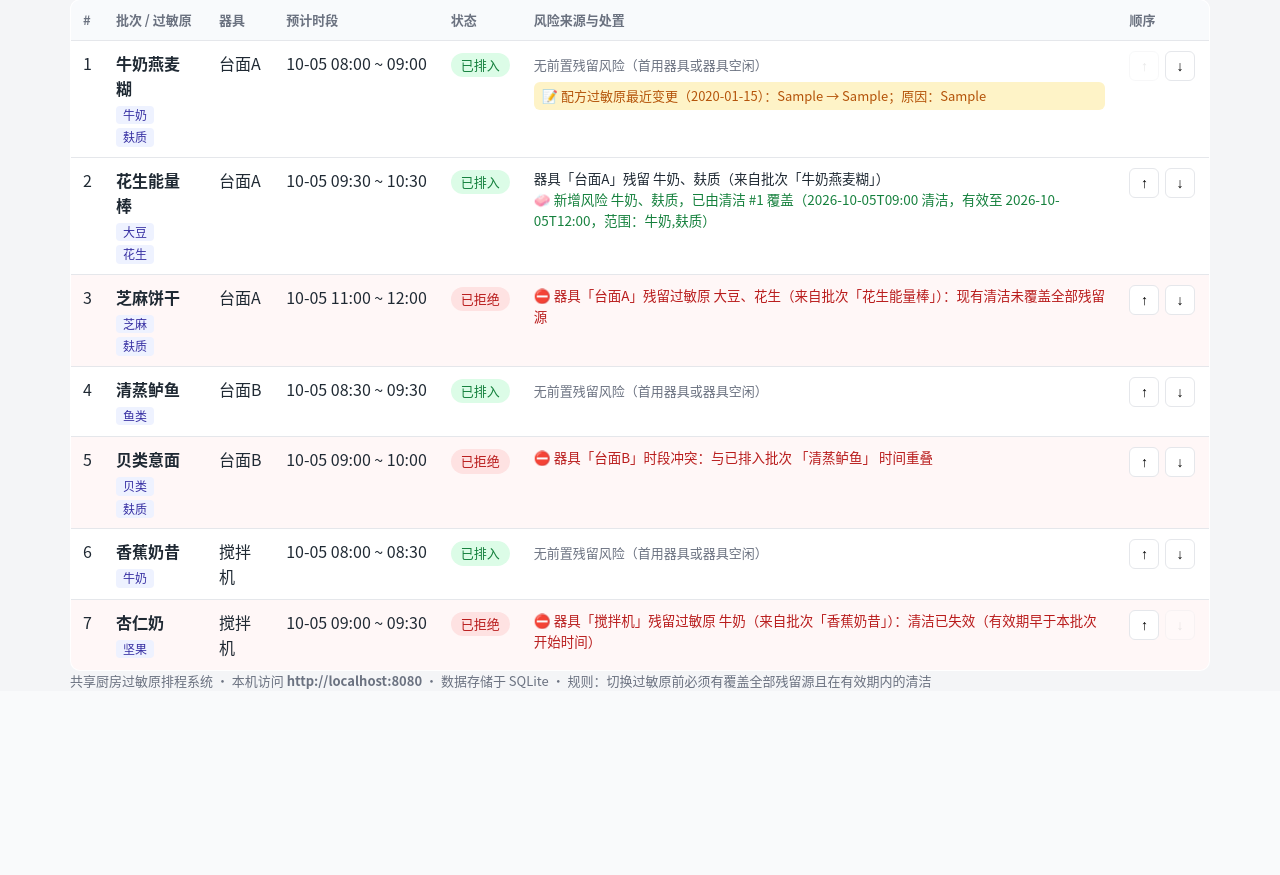
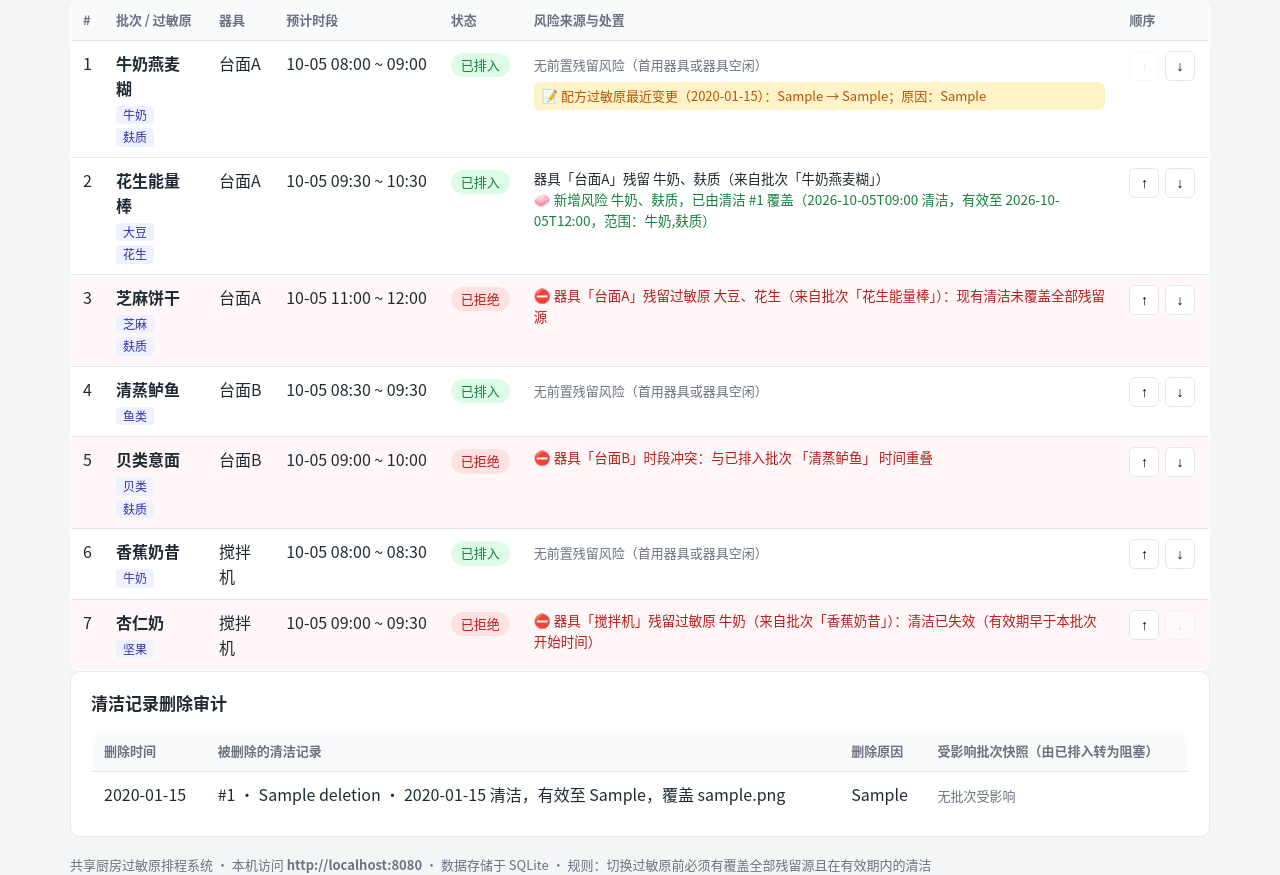
Before and after one commit to Peter03312/solo-gsb-bb5c15ad-a82bda1c-66c7-5418-abd4-fb9a0f5edf72, a Flask app: page / in a window 1280 px wide. Shown: the part 249-1124 px from the top of the page. Before the commit the page ends 938 px from the top, so only its background shows below. Run offline with Flask 3, Linux system fonts and the light colour scheme; data comes from the database, SQL or seed files in the repository; tables that the repository leaves empty hold one stand-in row (values such as "Sample post").

Commit message:
GSB a82bda1c-66c7-5418-abd4-fb9a0f5edf72 A: platform archive

```diff
--- a/app.py
+++ b/app.py
@@ -61,6 +61,17 @@ CREATE TABLE IF NOT EXISTS allergen_revision (
     new_allergens TEXT NOT NULL DEFAULT '',
     reason TEXT NOT NULL,
     changed_at TEXT NOT NULL
+);
+CREATE TABLE IF NOT EXISTS cleaning_deletion (
+    id INTEGER PRIMARY KEY AUTOINCREMENT,
+    cleaning_id INTEGER NOT NULL,
+    equipment_name TEXT NOT NULL,
+    cleaned_at TEXT NOT NULL,
+    valid_until TEXT NOT NULL,
+    covers TEXT NOT NULL DEFAULT '',
+    reason TEXT NOT NULL,
+    deleted_at TEXT NOT NULL,
+    affected TEXT NOT NULL DEFAULT '[]'
 );
 """
 
@@ -154,6 +165,11 @@ def join_alg(lst):
     return "、".join(lst) if lst else "无"
 
 
+def covers_text(covers):
+    """清洁覆盖范围的可读文本：'*' 表示全部过敏原。"""
+    return "全部过敏原" if (covers or "").strip() == "*" else (covers or "")
+
+
 def risk_source_text(risk):
     return (f"器具「{risk['equipment']}」残留 {join_alg(risk['residual'])}"
             f"（来自批次「{risk['from_batch']}」）")
@@ -164,9 +180,9 @@ def risk_action_text(risk):
         return "残留过敏原均在本批次配方内，无交叉污染风险"
     if risk["level"] == "mitigated":
         c = risk["cleaning"]
-        covers = "全部过敏原" if c["covers"].strip() == "*" else c["covers"]
         return (f"新增风险 {join_alg(risk['new_risks'])}，已由清洁 #{c['id']} 覆盖"
-                f"（{c['cleaned_at']} 清洁，有效至 {c['valid_until']}，范围：{covers}）")
+                f"（{c['cleaned_at']} 清洁，有效至 {c['valid_until']}，"
+                f"范围：{covers_text(c['covers'])}）")
     return risk["block_reason"]
 
 
@@ -183,14 +199,20 @@ def revision_note_text(rev):
 
 # ---------------------------------------------------------------- 排程引擎
 
-def compute_schedule(conn):
-    """按当前顺序（seq, 计划开始时间）逐个尝试排入，返回每批次的结果。"""
+def compute_schedule(conn, exclude_cleaning_id=None):
+    """按当前顺序（seq, 计划开始时间）逐个尝试排入，返回每批次的结果。
+
+    exclude_cleaning_id 用于删除清洁记录前的预演：把该记录视为不存在，
+    只影响本次计算结果，不改动数据库。
+    """
     eq_names = {r["id"]: r["name"] for r in conn.execute("SELECT * FROM equipment")}
     equip_of = {}
     for r in conn.execute("SELECT * FROM batch_equipment"):
         equip_of.setdefault(r["batch_id"], []).append(r["equipment_id"])
     cleanings = {}
     for r in conn.execute("SELECT * FROM cleaning ORDER BY cleaned_at, id"):
+        if exclude_cleaning_id is not None and r["id"] == exclude_cleaning_id:
+            continue
         c = dict(r)
         c["cleaned_dt"] = parse_dt(c["cleaned_at"])
         c["valid_dt"] = parse_dt(c["valid_until"])
@@ -295,6 +317,32 @@ def latest_revisions(conn):
     return latest
 
 
+def cleaning_deletion_impact(conn, cid):
+    """预演删除清洁记录 cid：返回从“已排入/风险已缓解”变为阻塞的批次及原因。"""
+    before = {r["id"]: r for r in compute_schedule(conn)}
+    after = {r["id"]: r for r in compute_schedule(conn, exclude_cleaning_id=cid)}
+    affected = []
+    for bid, b in before.items():
+        a = after.get(bid)
+        if a and b["status"] == "accepted" and a["status"] == "blocked":
+            affected.append({"batch_id": bid, "batch_name": b["name"],
+                             "reasons": a["blocks"]})
+    return affected
+
+
+def cleaning_deletions(conn):
+    """全部清洁删除审计记录（新的在前），affected 从 JSON 快照还原为列表。"""
+    rows = []
+    for r in conn.execute("SELECT * FROM cleaning_deletion ORDER BY id DESC"):
+        d = dict(r)
+        try:
+            d["affected"] = json.loads(d["affected"])
+        except (TypeError, ValueError):
+            d["affected"] = []
+        rows.append(d)
+    return rows
+
+
 def normalize_seq(conn):
     rows = conn.execute(
         "SELECT id FROM batch ORDER BY seq, planned_start, id").fetchall()
@@ -311,16 +359,19 @@ def inject_globals():
             "risk_source_text": risk_source_text,
             "risk_action_text": risk_action_text,
             "revision_note_text": revision_note_text,
+            "covers_text": covers_text,
             "join_alg": join_alg}
 
 
 @app.route("/")
 def index():
-    results = compute_schedule(get_db())
+    conn = get_db()
+    results = compute_schedule(conn)
     accepted = sum(1 for r in results if r["status"] == "accepted")
     return render_template("index.html", results=results,
                            accepted=accepted,
-                           blocked_count=len(results) - accepted)
+                           blocked_count=len(results) - accepted,
+                           deletions=cleaning_deletions(conn))
 
 
 @app.post("/recalculate")
@@ -488,12 +539,58 @@ def add_cleaning():
     return redirect(url_for("equipment_page"))
 
 
+def get_cleaning(conn, cid):
+    return conn.execute(
+        "SELECT c.*, e.name AS equipment_name FROM cleaning c"
+        " JOIN equipment e ON e.id = c.equipment_id WHERE c.id=?",
+        (cid,)).fetchone()
+
+
 @app.post("/cleanings/<int:cid>/delete")
 def delete_cleaning(cid):
+    """删除第一步：按当前排程预演受影响批次，展示确认页（不改动任何数据）。"""
     conn = get_db()
+    row = get_cleaning(conn, cid)
+    if row is None:
+        flash("清洁记录不存在或已删除，未做任何修改", "error")
+        return redirect(url_for("equipment_page"))
+    return render_template("cleaning_delete.html", c=row,
+                           affected=cleaning_deletion_impact(conn, cid),
+                           reason="")
+
+
+@app.post("/cleanings/<int:cid>/delete/confirm")
+def delete_cleaning_confirm(cid):
+    """删除第二步：校验后删除记录，保存删除时间、原因与受影响批次快照。"""
+    conn = get_db()
+    row = get_cleaning(conn, cid)
+    if row is None:
+        flash("清洁记录不存在或已删除，未做任何修改", "error")
+        return redirect(url_for("equipment_page"))
+    reason = request.form.get("reason", "").strip()
+    if not reason:
+        flash("未删除：必须填写删除原因", "error")
+        return render_template("cleaning_delete.html", c=row,
+                               affected=cleaning_deletion_impact(conn, cid),
+                               reason=reason)
+    affected = cleaning_deletion_impact(conn, cid)
+    conn.execute(
+        "INSERT INTO cleaning_deletion"
+        "(cleaning_id, equipment_name, cleaned_at, valid_until, covers,"
+        " reason, deleted_at, affected)"
+        " VALUES (?,?,?,?,?,?,?,?)",
+        (cid, row["equipment_name"], row["cleaned_at"], row["valid_until"],
+         row["covers"], reason, datetime.now().isoformat(timespec="seconds"),
+         json.dumps(affected, ensure_ascii=False)))
     conn.execute("DELETE FROM cleaning WHERE id=?", (cid,))
     conn.commit()
-    flash("清洁记录已删除", "ok")
+    if affected:
+        names = "、".join(f"「{a['batch_name']}」" for a in affected)
+        flash(f"清洁记录 #{cid} 已删除，{len(affected)} 个批次转为阻塞：{names}；"
+              f"删除时间、原因与受影响快照已保存，可在看板与导出中查询", "ok")
+    else:
+        flash(f"清洁记录 #{cid} 已删除，当前排程无批次受影响；"
+              f"删除时间、原因与快照已保存", "ok")
     return redirect(url_for("equipment_page"))
 
 
@@ -532,7 +629,8 @@ def export_rows(results):
 
 @app.route("/export.csv")
 def export_csv():
-    results = compute_schedule(get_db())
+    conn = get_db()
+    results = compute_schedule(conn)
     out = io.StringIO()
     out.write("﻿")  # BOM，便于 Excel 识别中文
     w = csv.writer(out)
@@ -543,6 +641,19 @@ def export_csv():
                     "、".join(row["equipment"]), row["planned_start"],
                     row["planned_end"], row["status"],
                     row["risk_source"], row["action"]])
+    deletions = cleaning_deletions(conn)
+    if deletions:
+        w.writerow([])
+        w.writerow(["清洁记录删除审计"])
+        w.writerow(["删除时间", "记录ID", "器具", "清洁时间", "有效至",
+                    "覆盖范围", "删除原因", "受影响批次（由已排入转为阻塞）"])
+        for d in deletions:
+            affected = "；".join(
+                f"{a['batch_name']}：{'；'.join(a['reasons'])}"
+                for a in d["affected"]) or "无"
+            w.writerow([d["deleted_at"], d["cleaning_id"], d["equipment_name"],
+                        d["cleaned_at"], d["valid_until"],
+                        covers_text(d["covers"]), d["reason"], affected])
     return Response(out.getvalue(), mimetype="text/csv; charset=utf-8",
                     headers={"Content-Disposition":
                              "attachment; filename=schedule_risk.csv"})
@@ -550,11 +661,13 @@ def export_csv():
 
 @app.route("/export.json")
 def export_json():
-    results = compute_schedule(get_db())
+    conn = get_db()
+    results = compute_schedule(conn)
     payload = {
         "generated_at": datetime.now().isoformat(timespec="seconds"),
         "app_url": APP_URL,
         "schedule": export_rows(results),
+        "cleaning_deletions": cleaning_deletions(conn),
     }
     return Response(json.dumps(payload, ensure_ascii=False, indent=2),
                     mimetype="application/json; charset=utf-8",
--- a/templates/equipment.html
+++ b/templates/equipment.html
@@ -61,6 +61,8 @@
 
 <section class="panel">
   <h2>清洁记录</h2>
+  <p class="hint">删除清洁记录前会按当前排程预演受影响批次，须填写删除原因并确认；
+    删除操作（时间、原因、受影响快照）保留在看板与导出中。</p>
   {% if not cleanings %}<p class="empty">暂无清洁记录。</p>{% else %}
   <table>
     <thead><tr><th>ID</th><th>器具</th><th>清洁时间</th><th>有效至</th><th>覆盖范围</th><th></th></tr></thead>
--- a/templates/index.html
+++ b/templates/index.html
@@ -84,4 +84,40 @@
   </tbody>
 </table>
 {% endif %}
+
+<section class="panel">
+  <h2>清洁记录删除审计</h2>
+  {% if not deletions %}
+  <p class="empty">暂无清洁记录删除操作。</p>
+  {% else %}
+  <table>
+    <thead>
+      <tr><th>删除时间</th><th>被删除的清洁记录</th><th>删除原因</th>
+          <th>受影响批次快照（由已排入转为阻塞）</th></tr>
+    </thead>
+    <tbody>
+    {% for d in deletions %}
+      <tr>
+        <td class="time">{{ d.deleted_at.replace('T', ' ') }}</td>
+        <td>#{{ d.cleaning_id }} · {{ d.equipment_name }} ·
+            {{ d.cleaned_at.replace('T', ' ') }} 清洁，有效至
+            {{ d.valid_until.replace('T', ' ') }}，覆盖 {{ covers_text(d.covers) }}</td>
+        <td>{{ d.reason }}</td>
+        <td>
+          {% if not d.affected %}
+          <span class="muted">无批次受影响</span>
+          {% else %}
+          <ul class="reasons">
+            {% for a in d.affected %}
+            <li class="block">「{{ a.batch_name }}」：{{ a.reasons|join('；') }}</li>
+            {% endfor %}
+          </ul>
+          {% endif %}
+        </td>
+      </tr>
+    {% endfor %}
+    </tbody>
+  </table>
+  {% endif %}
+</section>
 {% endblock %}
```
Also changed, not shown: templates/cleaning_delete.html (added, +43 -0 lines), README.md.
